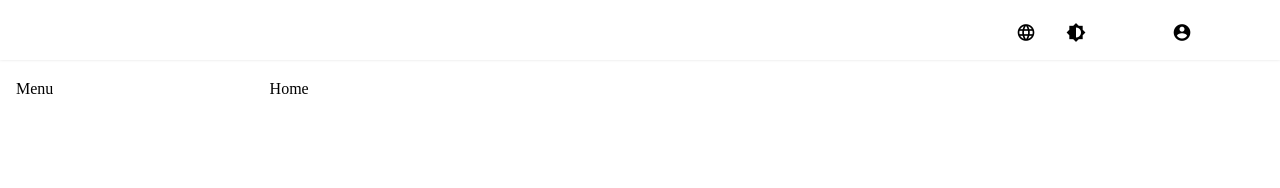
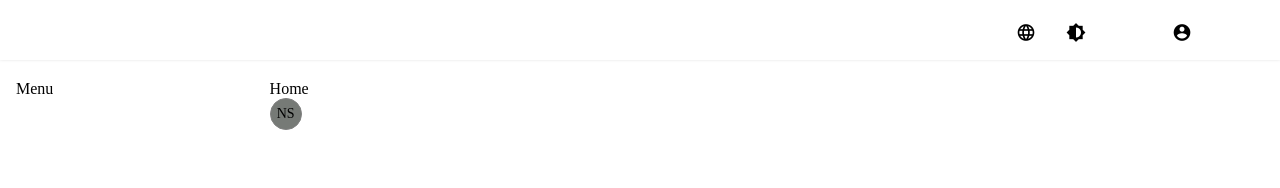
Before and after one commit to pltnv/Manage, a Vue app: page / in a window 1280 px wide. Shown: the top 188 px of the page. Built offline with nearby package versions, Linux system fonts and the light colour scheme.

Commit message:
feat: adds initicials for avatar

```diff
--- a/src/components/IAvatar.vue
+++ b/src/components/IAvatar.vue
@@ -3,15 +3,33 @@ import { computed, ref } from "vue";
 
 const props = defineProps({
   id: String | Number,
-  name: String,
+  name: {
+    type: String,
+    default: "Name Surname 3th"
+  },
   src: String,
   size: {
     type: String,
-    default: "md"
-  }
+    default: "md",
+    validator: (value) => {
+      return ["sm", "md"].indexOf(value) !== -1;
+    }
+  },
+  color: String
 });
 
-let inicials = computed(() => "AC");
+let inicials = computed(() => {
+  const nameParts = props.name.split(" ");
+
+  if (nameParts.length === 1) {
+    return nameParts[0].substring(0, 2).toUpperCase();
+  }
+
+  return nameParts
+    .slice(0, 2)
+    .map((part) => part[0].toUpperCase())
+    .join("");
+});
 </script>
 
 <template>
@@ -34,11 +52,13 @@ let inicials = computed(() => "AC");
   &--sm {
     width: 20px;
     height: 20px;
+    font-size: 12px;
   }
 
-  &-md {
+  &--md {
     width: 30px;
     height: 30px;
+    font-size: 14px;
   }
 }
 </style>
--- a/src/views/HomeView.vue
+++ b/src/views/HomeView.vue
@@ -1,10 +1,12 @@
 <script setup>
 import { usePersonalTaskStore } from "../stores/personalTaskStore";
 import { storeToRefs } from "pinia/dist/pinia";
+import IAvatar from "@/components/IAvatar.vue";
 
 const personalTaskStore = usePersonalTaskStore();
 </script>
 
 <template>
   <div>Home</div>
+  <i-avatar />
 </template>
```
